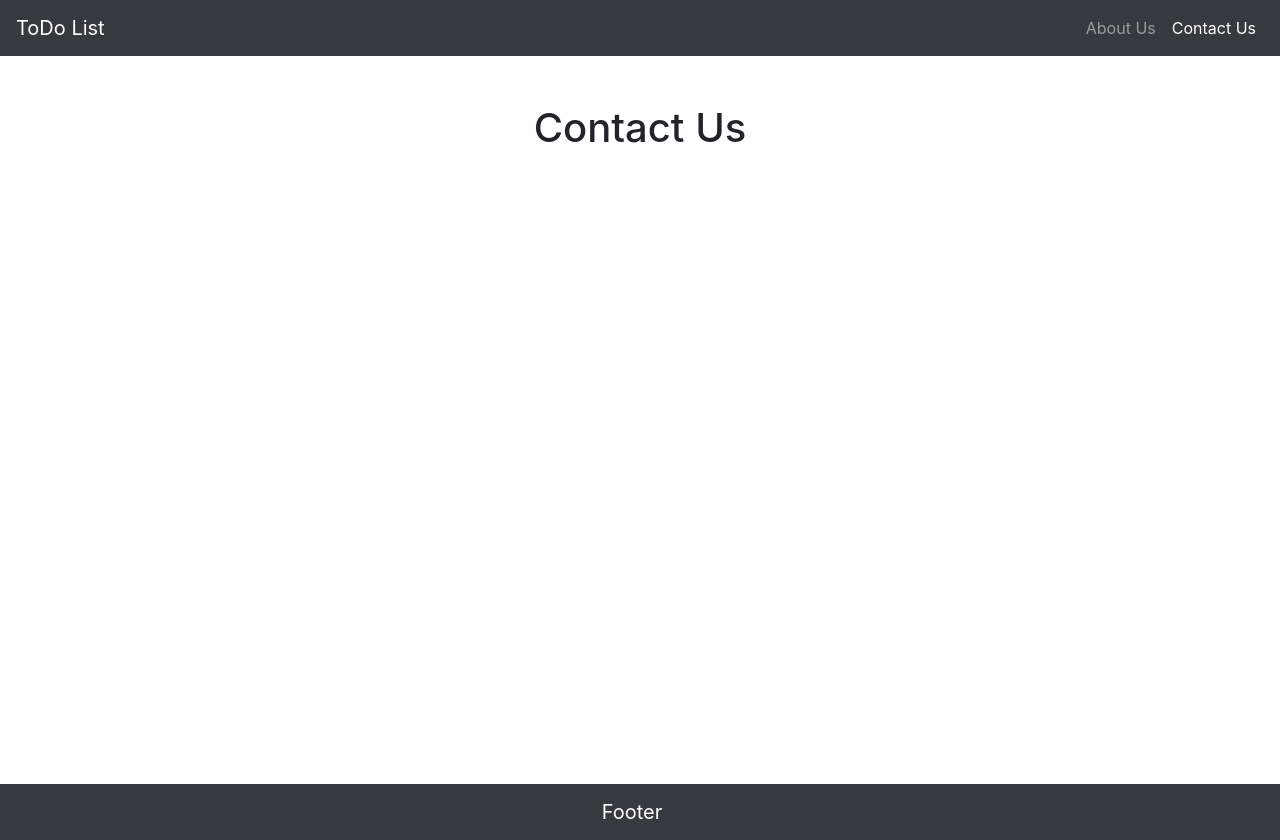
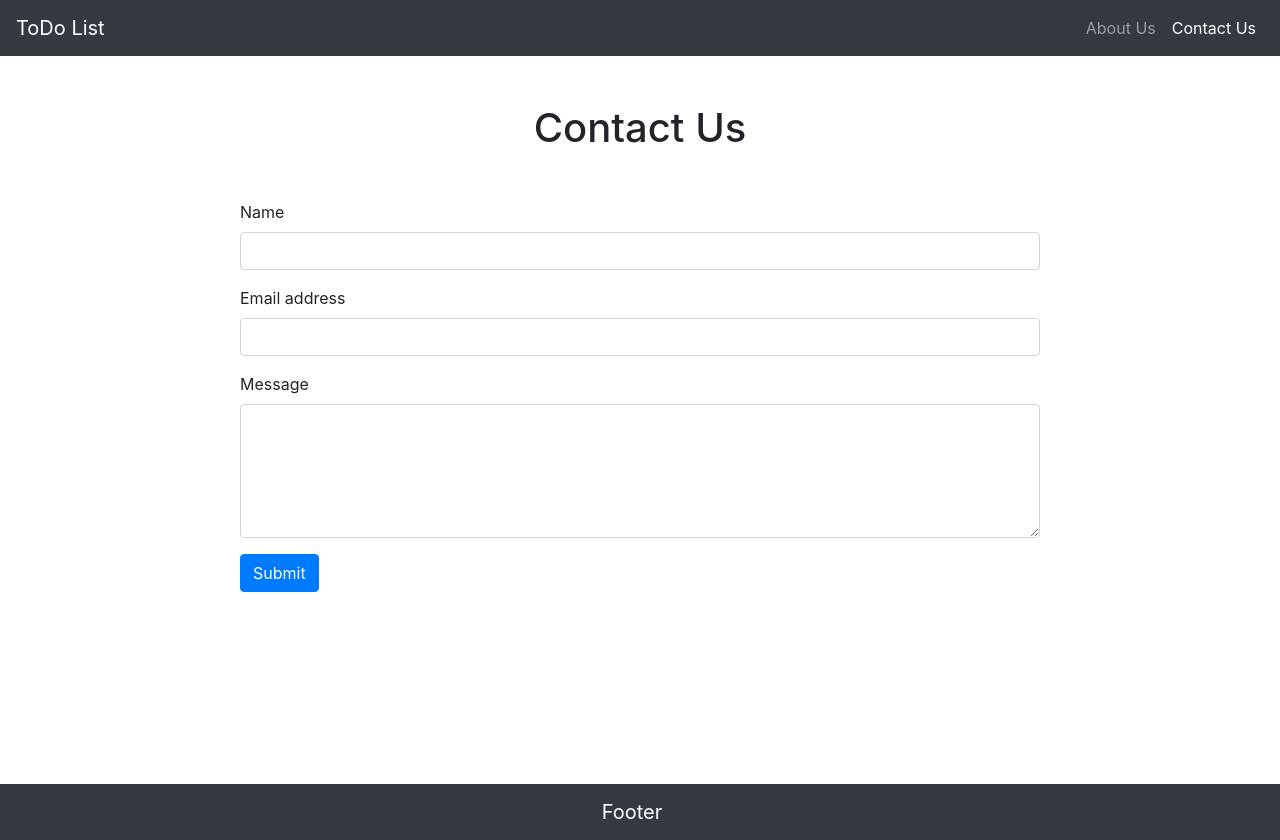
Before and after one commit to suro-sk/react, a React (Create React App) app: page /contact-us in a window 1280 px wide. Built offline with nearby package versions, Linux system fonts and the light colour scheme.

Commit message:
Homework-25

```diff
--- a/src/components/TaskCreateModal.js
+++ b/src/components/TaskCreateModal.js
@@ -1,4 +1,4 @@
-import React, {PureComponent} from 'react';
+import React, {PureComponent, createRef} from 'react';
 import {Modal, Button, FormControl, Form, Spinner} from 'react-bootstrap'
 import DatePicker from "react-datepicker";
 import "react-datepicker/dist/react-datepicker.css";
@@ -7,11 +7,21 @@ import PropTypes from 'prop-types';
 
 class TaskCreateModal extends PureComponent {
 
-    state = {
-        title: '',
-        description: '',
-        isLoading: false,
-        date: new Date()
+    constructor(props) {
+        super(props);
+
+        this.state = {
+            title: '',
+            description: '',
+            isLoading: false,
+            date: new Date()
+        }
+
+        this.titleInputRef = createRef();
+    }
+
+    componentDidMount() {
+        this.titleInputRef.current.focus()
     }
 
     handleInputChange = e => {
@@ -67,6 +77,7 @@ class TaskCreateModal extends PureComponent {
                                 aria-describedby="basic-addon2"
                                 name="title"
                                 onChange={this.handleInputChange}
+                                ref={this.titleInputRef}
                             />
                         </Form.Group>
                         <Form.Group>
--- a/src/components/TaskEditModal.js
+++ b/src/components/TaskEditModal.js
@@ -1,9 +1,9 @@
-import React, {PureComponent } from 'react';
+import React, {PureComponent, createRef} from 'react';
 import {Modal, Button, FormControl, Form} from 'react-bootstrap'
 import PropTypes from 'prop-types';
 import DatePicker from "react-datepicker";
 
-class TaskEditModal extends PureComponent  {
+class TaskEditModal extends PureComponent {
 
     constructor(props) {
         super(props);
@@ -11,6 +11,12 @@ class TaskEditModal extends PureComponent  {
             ...props.task,
             date: props.task.date ? new Date(props.task.date) : new Date()
         }
+
+        this.titleInputRef = createRef();
+    }
+
+    componentDidMount() {
+        this.titleInputRef.current.focus();
     }
 
     handleChange = (event) => {
@@ -27,7 +33,7 @@ class TaskEditModal extends PureComponent  {
         })
     }
 
-    handleTaskSave = (e)=>{
+    handleTaskSave = (e) => {
         e.preventDefault();
         const title = this.state.title.trim();
         const description = this.state.description.trim();
@@ -70,6 +76,7 @@ class TaskEditModal extends PureComponent  {
                                 name="title"
                                 onChange={this.handleChange}
                                 value={this.state.title}
+                                ref={this.titleInputRef}
                             />
                         </Form.Group>
                         <Form.Group>
@@ -84,7 +91,7 @@ class TaskEditModal extends PureComponent  {
                         <Form.Group>
                             <DatePicker
                                 className="form-control"
-                                minDate = {new Date()}
+                                minDate={new Date()}
                                 selected={this.state.date}
                                 onChange={this.handleDateChange}
                             />
--- a/src/components/pages/Contact/Contact.js
+++ b/src/components/pages/Contact/Contact.js
@@ -1,7 +1,101 @@
-import React from "react";
+import React, {useState} from "react";
+import {Form, Button, Alert} from 'react-bootstrap';
+import styles from './contact.module.scss';
 
 export default function Contact() {
+
+    const [fieldsState, setFieldsState] = useState({
+        name: '',
+        email: '',
+        message: ''
+    });
+
+    const [sentState, setSentState] = useState(false);
+
+    const handleFieldChange = (e) => {
+        setFieldsState({
+            ...fieldsState,
+            [e.target.name]: e.target.value
+        });
+        setSentState(false);
+    }
+
+    const handleFormSubmit = (e) => {
+        e.preventDefault();
+        fetch('http://localhost:3001/form', {
+            method: 'POST',
+            body: JSON.stringify(fieldsState),
+            headers: {
+                'Content-type': 'application/json'
+            }
+        })
+            .then(async (res) => {
+                if (res.status >= 400 && res.status < 600) {
+                    if (res.error) {
+                        throw res.error;
+                    } else {
+                        throw new Error('Something went wrong')
+                    }
+                }
+
+                setFieldsState({
+                    name: '',
+                    email: '',
+                    message: ''
+                });
+                setSentState(true);
+
+            })
+            .catch((e) => {
+                console.log(e);
+            });
+    }
+
     return (
-        <h1 className="text-center">Contact Us</h1>
+        <div className={styles.contactPage}>
+            <h1 className="text-center">Contact Us</h1>
+            <Form
+                className="mt-5"
+                onSubmit={handleFormSubmit}
+            >
+                <Form.Group controlId="name">
+                    <Form.Label>Name</Form.Label>
+                    <Form.Control
+                        type="text"
+                        name="name"
+                        value={fieldsState.name}
+                        onChange={handleFieldChange}
+                    />
+                </Form.Group>
+                <Form.Group controlId="email">
+                    <Form.Label>Email address</Form.Label>
+                    <Form.Control
+                        type="email"
+                        name="email"
+                        value={fieldsState.email}
+                        onChange={handleFieldChange}
+                    />
+                </Form.Group>
+                <Form.Group controlId="message">
+                    <Form.Label>Message</Form.Label>
+                    <Form.Control
+                        as="textarea"
+                        name="message"
+                        rows={5}
+                        value={fieldsState.message}
+                        onChange={handleFieldChange}
+                    />
+                </Form.Group>
+                <Button variant="primary" type="submit">
+                    Submit
+                </Button>
+                {
+                    sentState &&
+                    <Alert variant="success" className="mt-3">
+                        Your message successfully sent!
+                    </Alert>
+                }
+            </Form>
+        </div>
     )
 }
--- /dev/null
+++ b/src/components/pages/Contact/contact.module.scss
@@ -0,0 +1,4 @@
+.contactPage {
+    max-width: 800px;
+    margin: auto;
+}
```
